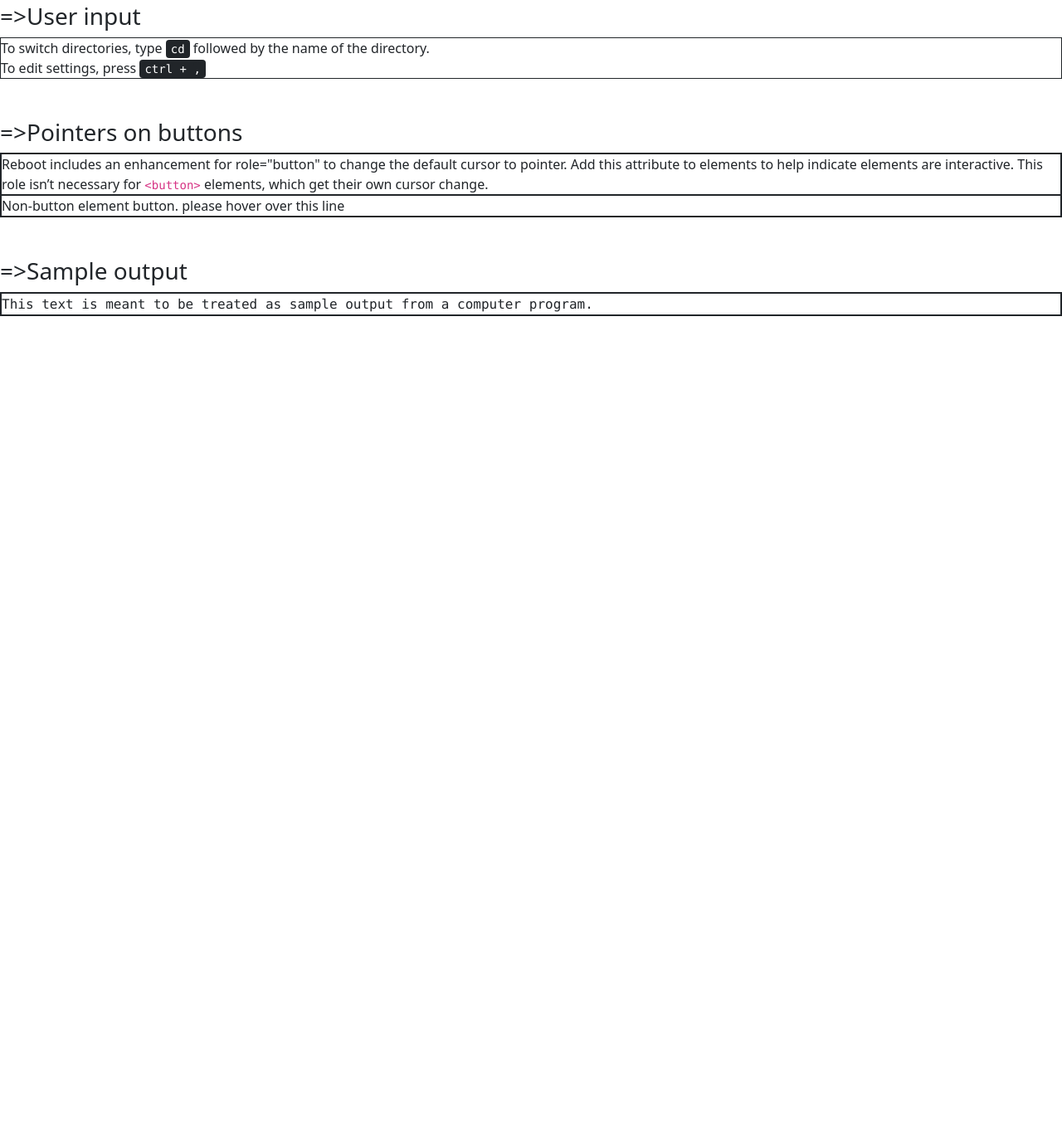
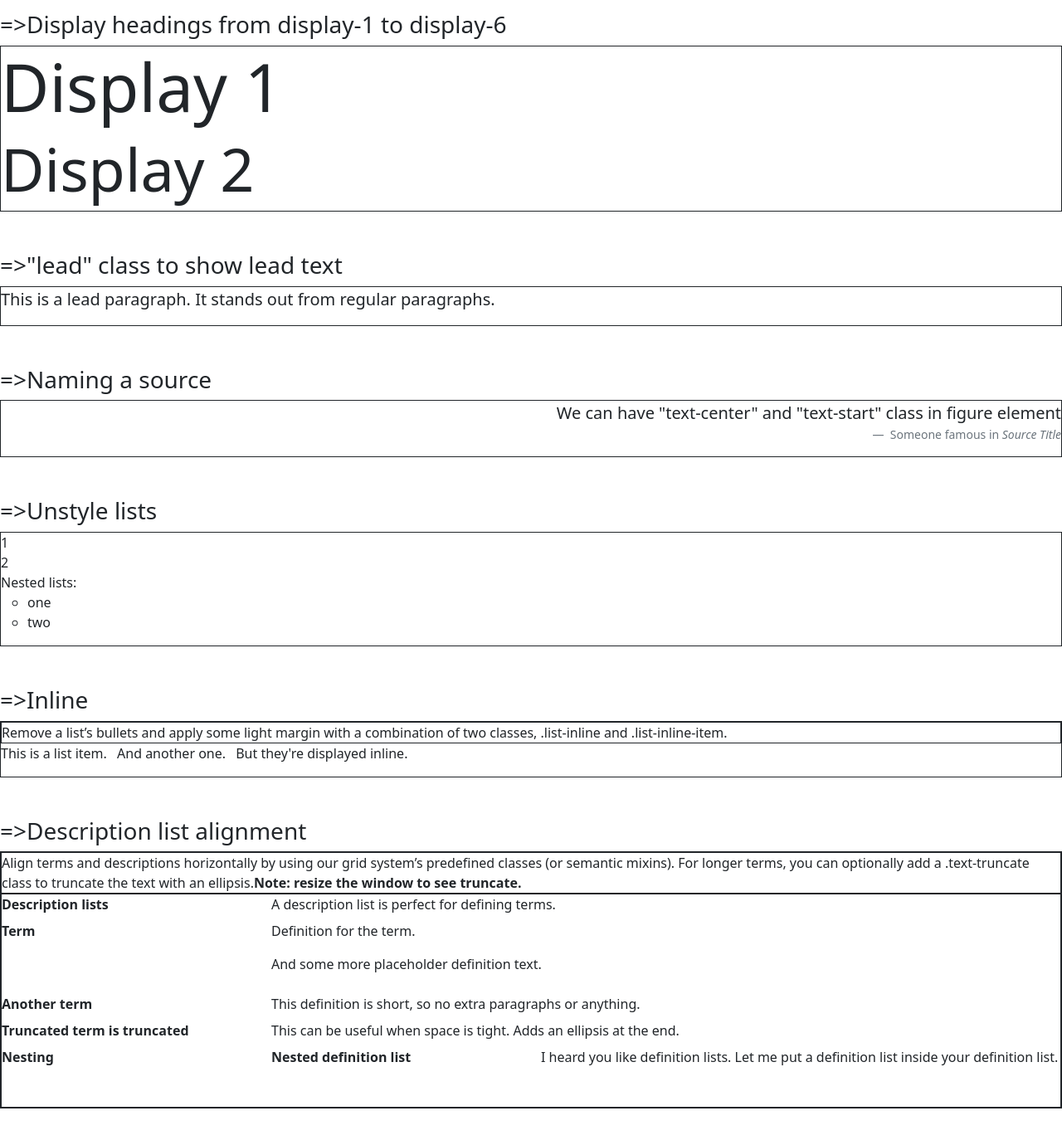
Before and after one commit to gautam-lathiya-simform/bootstrap_practice, a plain HTML site: page content.html in a window 1280 px wide. Shown: the part 314-1688 px from the top of the page at 83% size. Before the commit the page ends 800 px from the top, so only its background shows below. Drawn offline with nearby package versions, Linux system fonts and the light colour scheme.

Commit message:
feature: typography in bootstrap content

```diff
--- a/content.html
+++ b/content.html
@@ -10,7 +10,7 @@
 </head>
 <body>
     <!-- Reboot -->
-    <h1>Reboot</h1>
+        <!-- <h1>Reboot</h1>
         <h3>=>Use of &lt;code&gt; element</h3>
         <div class="container-fluid border border-dark px-0">
             <div class="border border-dark">For example, <code>&lt;section&gt;</code> should be wrapped as inline.</div>
@@ -38,6 +38,101 @@
         <div class="container-fluid border border-dark px-0">
             <div class="border border-dark"><samp>This text is meant to be treated as sample output from a computer program.</samp></div>
 
+        </div><br><br> -->
+
+    <!-- Typography -->
+    <h3>=>Headings using class name</h3>
+    <div class="container-fluid border border-dark px-0">
+        <p class="h1">h1. Bootstrap heading</p>
+        <p class="h2">h2. Bootstrap heading</p>
+    </div><br><br>
+
+    <h3>=>Customizing headings using "text-muted" class </h3>
+    <div class="container-fluid border border-dark px-0">
+        <h3>
+            Fancy display heading
+            <small class="text-muted">With faded secondary text</small>
+        </h3>
+    </div><br><br>
+
+    <h3>=>Display headings from display-1 to display-6 </h3>
+    <div class="container-fluid border border-dark px-0">
+        <h1 class="display-1">Display 1</h1>
+        <h1 class="display-2">Display 2</h1>
+    </div><br><br>
+
+    <h3>=>"lead" class to show lead text </h3>
+    <div class="container-fluid border border-dark px-0">
+        <p class="lead">
+            This is a lead paragraph. It stands out from regular paragraphs.
+        </p>
+    </div><br><br>
+
+    <h3>=>Naming a source </h3>
+    <div class="container-fluid border border-dark px-0">
+        <figure class="text-end">
+            <blockquote class="blockquote">
+              <p>We can have "text-center" and "text-start" class in figure element</p>
+            </blockquote>
+            <figcaption class="blockquote-footer">
+              Someone famous in <cite title="Source Title">Source Title</cite>
+            </figcaption>
+          </figure>
+    </div><br><br>
+
+    <h3>=>Unstyle lists </h3>
+    <div class="container-fluid border border-dark px-0">
+        <ul class="list-unstyled">
+            <li>1</li>
+            <li>2</li>
+            <li>Nested lists:
+              <ul>
+                <li>one</li>
+                <li>two</li>
+              </ul>
+            </li>
+        </ul>
+    </div><br><br>
+
+    <h3>=>Inline</h3>
+    <div class="container-fluid border border-dark px-0">
+        <div class="border border-dark">Remove a list’s bullets and apply some light margin with a combination of two classes, .list-inline and .list-inline-item.</div>
+        <ul class="list-inline">
+            <li class="list-inline-item">This is a list item.</li>
+            <li class="list-inline-item">And another one.</li>
+            <li class="list-inline-item">But they're displayed inline.</li>
+        </ul>
+    </div><br><br>
+
+    <h3>=>Description list alignment</h3>
+    <div class="container-fluid border border-dark px-0">
+        <div class="border border-dark">Align terms and descriptions horizontally by using our grid system’s predefined classes (or semantic mixins). For longer terms, you can optionally add a .text-truncate class to truncate the text with an ellipsis.<strong>Note: resize the window to see truncate.</strong></div>
+        <div class="border border-dark">
+            <dl class="row">
+                <dt class="col-sm-3">Description lists</dt>
+                <dd class="col-sm-9">A description list is perfect for defining terms.</dd>
+
+                <dt class="col-sm-3">Term</dt>
+                <dd class="col-sm-9">
+                  <p>Definition for the term.</p>
+                  <p>And some more placeholder definition text.</p>
+                </dd>
+
+                <dt class="col-sm-3">Another term</dt>
+                <dd class="col-sm-9">This definition is short, so no extra paragraphs or anything.</dd>
+
+                <dt class="col-sm-3 text-truncate">Truncated term is truncated</dt>
+                <dd class="col-sm-9">This can be useful when space is tight. Adds an ellipsis at the end.</dd>
+
+                <dt class="col-sm-3">Nesting</dt>
+                <dd class="col-sm-9">
+                  <dl class="row">
+                    <dt class="col-sm-4">Nested definition list</dt>
+                    <dd class="col-sm-8">I heard you like definition lists. Let me put a definition list inside your definition list.</dd>
+                  </dl>
+                </dd>
+              </dl>
+        </div>
     </div><br><br>
 
     <!-- Bootstrap files -->
```
Lines whose indentation alone changed are shown as unchanged.
